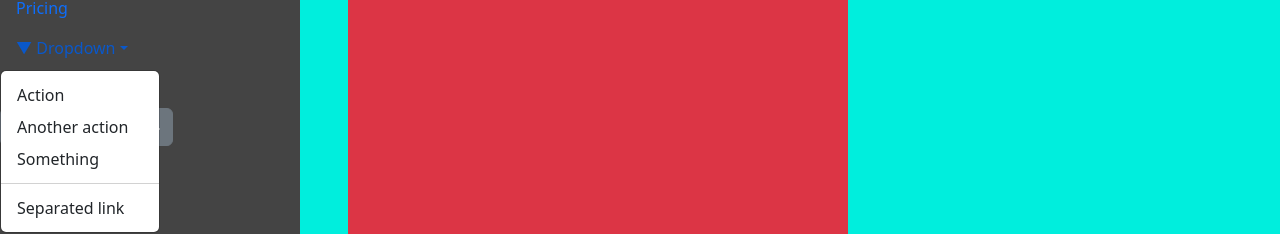
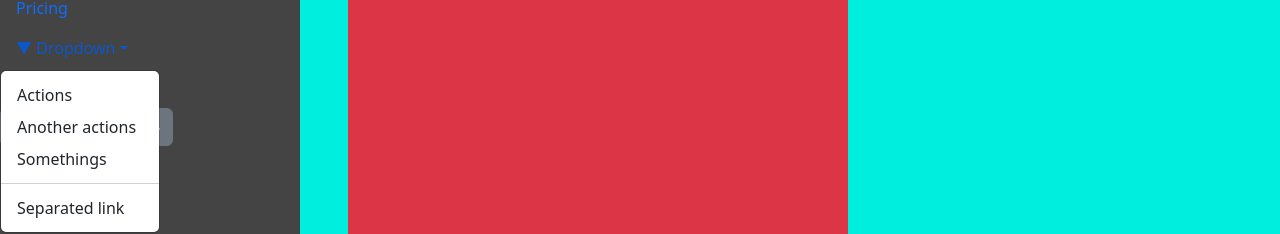
Before and after one commit to selcuk-yilmaz/recap-react, a React (Create React App) app: page / in a window 1280 px wide. Both pictures are taken after a click on the button "▼ Dropdown". Shown: the part 162-396 px from the top of the page. Built offline with nearby package versions, Linux system fonts and the light colour scheme; a web font is replaced by a local one.

Commit message:
somethings

```diff
--- a/src/components/Navbar.jsx
+++ b/src/components/Navbar.jsx
@@ -57,9 +57,9 @@ function NavBar() {
         <Nav.Link href="#features">Features</Nav.Link>
         <Nav.Link href="#pricing">Pricing</Nav.Link>
         <NavDropdown title="▼ Dropdown" id="basic-nav-dropdown">
-          <NavDropdown.Item href="#action/3.1">Action</NavDropdown.Item>
-          <NavDropdown.Item href="#action/3.2">Another action</NavDropdown.Item>
-          <NavDropdown.Item href="#action/3.3">Something</NavDropdown.Item>
+          <NavDropdown.Item href="#action/3.1">Actions</NavDropdown.Item>
+          <NavDropdown.Item href="#action/3.2">Another actions</NavDropdown.Item>
+          <NavDropdown.Item href="#action/3.3">Somethings</NavDropdown.Item>
           <NavDropdown.Divider />
           <NavDropdown.Item href="#action/3.4">Separated link</NavDropdown.Item>
         </NavDropdown>
--- a/src/pages/Home.jsx
+++ b/src/pages/Home.jsx
@@ -17,7 +17,7 @@ const Home = () => {
       <div className="bg-warning m-5"  style={{height:500, width:800}}></div>
       <div className="bg-success m-3"  style={{height:400, width:800}}></div>
       <div className="bg-warning m-5"  style={{height:500, width:800}}></div>
-      <div className="bg-success m-3"  style={{height:400, width:800}}></div>
+
       <div className="bg-warning m-5"  style={{height:500, width:800}}></div>
       <div className="bg-success m-3"  style={{height:400, width:800}}></div>
       <div className="bg-warning m-5"  style={{height:500, width:800}}></div>
```
